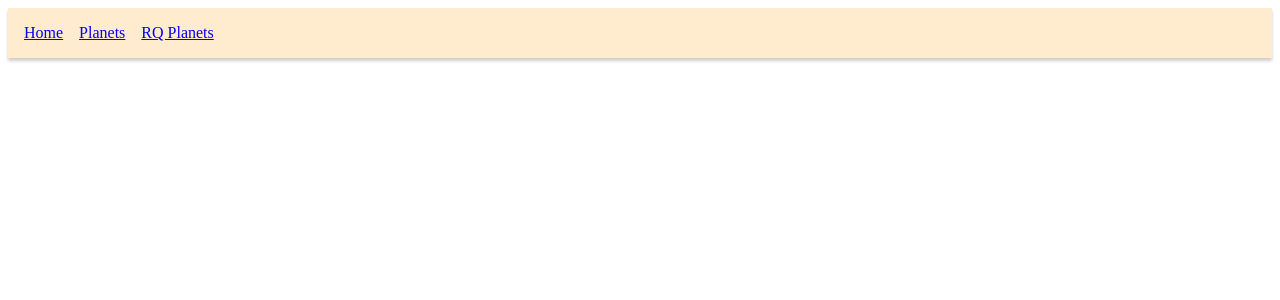
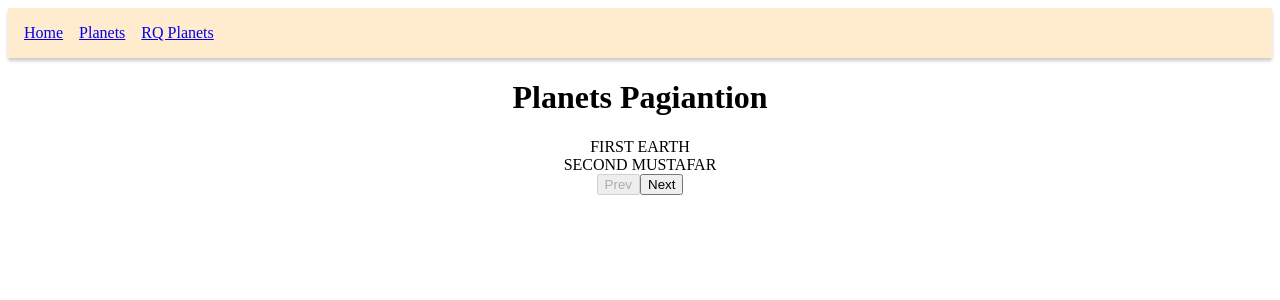
Before and after one commit to ZahariCheyrekov/react-query-learning, a React (Create React App) app: page /rq-pagination in a window 1280 px wide. Shown: the top 300 px of the page. Built offline with nearby package versions, Linux system fonts and the light colour scheme; data requests are answered from the project's data file.

Commit message:
Create planets data pagination

```diff
--- a/src/App.js
+++ b/src/App.js
@@ -3,6 +3,7 @@ import { QueryClientProvider, QueryClient } from 'react-query';
 import { ReactQueryDevtools } from 'react-query/devtools';
 
 import { Home } from './components/Home';
+import { PaginationQueries } from './components/PaginationQueries';
 import { ParallelQueries } from './components/ParallelQueries';
 import { DynamicParallel } from './components/DynamicParallel';
 import { DependentQueries } from './components/DependentQueries';
@@ -32,13 +33,15 @@ function App() {
           </ul>
         </nav>
         <Routes>
+
+          <Route path='/' element={<Home />} />
+          <Route path='/rq-pagination' element={<PaginationQueries />} />
           <Route path='/rq-parallel-queries' element={<ParallelQueries />} />
           <Route path='/rq-dynamic-parallel' element={<DynamicParallel planetIds={[8, 9]} />} />
           <Route path='/rq-dependent' element={<DependentQueries userId={3} />} />
           <Route path='/planets' element={<Planets />} />
           <Route path='/rq-planets' element={<RQPlanets />} />
           <Route path='/rq-planets/:planetId' element={<RQPlanet />} />
-          <Route path='/' element={<Home />} />
         </Routes>
       </div>
       <ReactQueryDevtools initialIsOpen={false} position='bottom-right' />
--- /dev/null
+++ b/src/components/PaginationQueries.js
@@ -0,0 +1,51 @@
+import { Link } from "react-router-dom";
+import { useState } from "react";
+import { useQuery } from "react-query";
+import axios from "axios";
+
+const fetchPlanets = (pageNumber) => {
+    return axios.get(`http://localhost:4000/planets?_limit=2&_page=${pageNumber}`);
+}
+
+export const PaginationQueries = () => {
+    const [pageNumber, setPageNumber] = useState(1);
+    const { isLoading, data: planets, isError, error, isFetching } = useQuery(
+        ['planets', pageNumber],
+        () => fetchPlanets(pageNumber),
+        {
+            // Keeps the previous data between the pagination
+            keepPreviousData: true
+        }
+    )
+
+    if (isError) {
+        return <h2>{error.message}</h2>;
+    }
+
+    if (isLoading || isFetching) {
+        return <h1>Data is Loading...</h1>;
+    }
+
+    return (
+        <>
+            <h1>Planets Pagiantion</h1>
+            {planets?.data.map((planet) => {
+                return <div key={planet.id}>
+                    {planet.name} {planet.planet}
+                </div >
+            })}
+            <button
+                onClick={() => setPageNumber(number => number - 1)}
+                disabled={pageNumber === 1}
+            >
+                Prev
+            </button>
+            <button
+                onClick={() => setPageNumber(number => number + 1)}
+                disabled={pageNumber === 5}
+            >
+                Next
+            </button>
+        </>
+    );
+}
```
